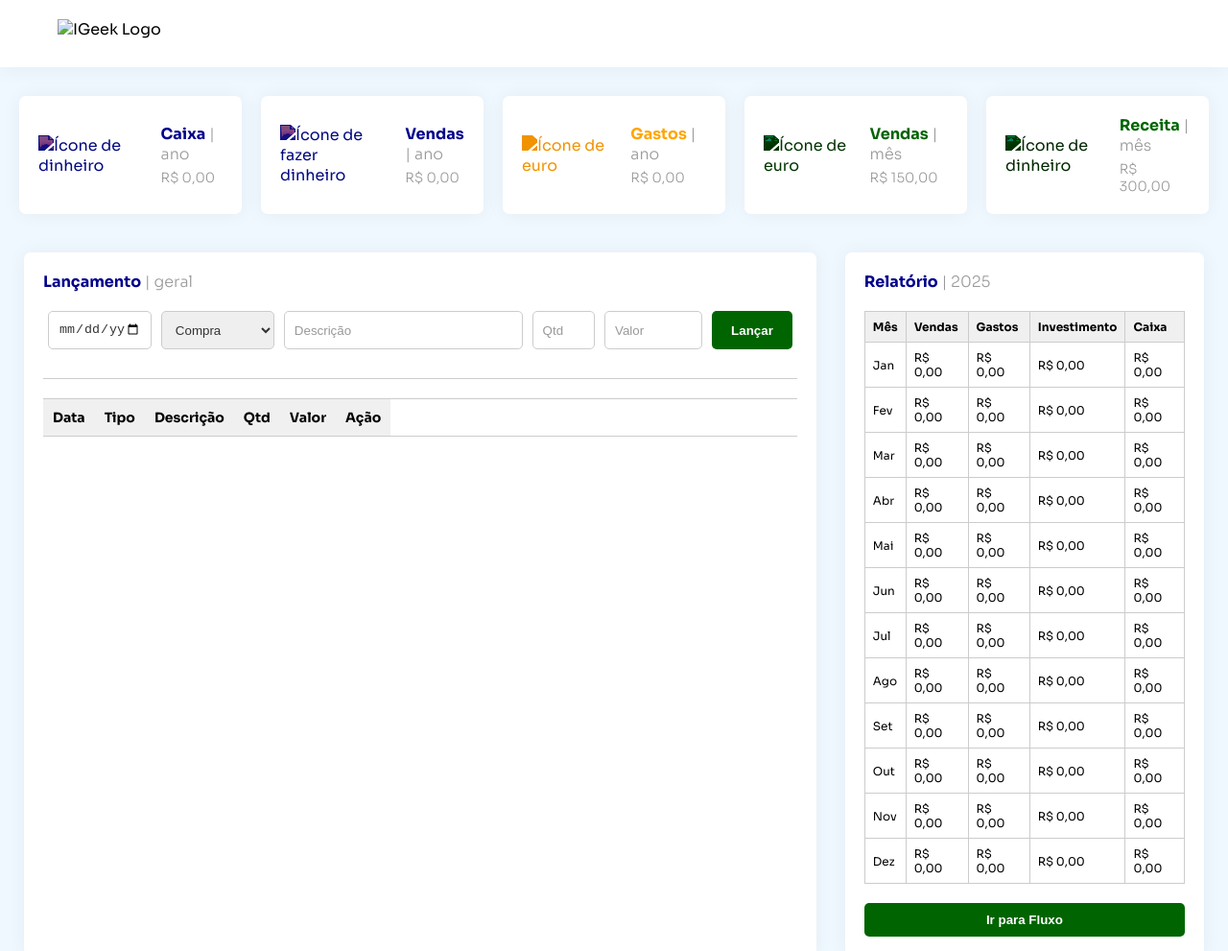
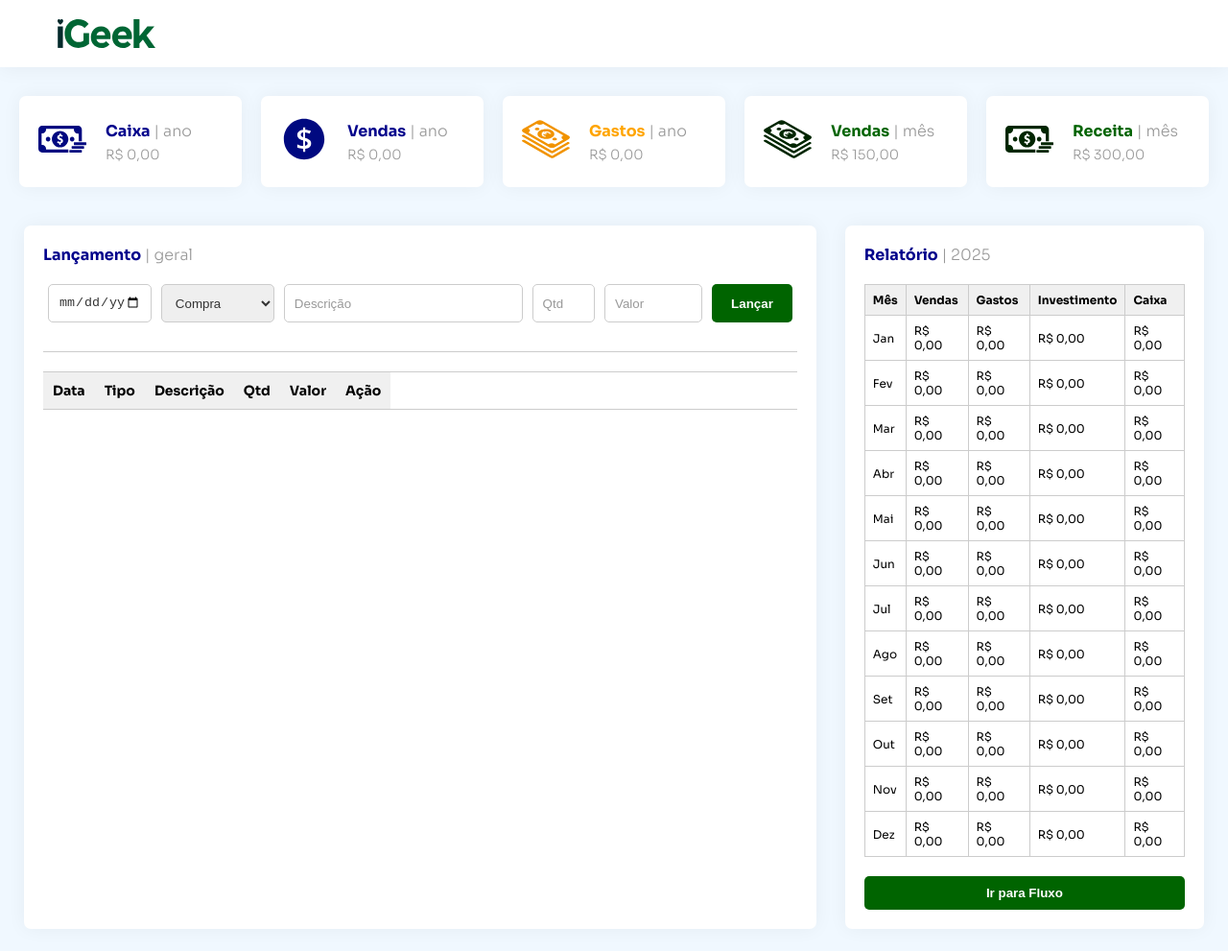
Before and after one commit to wesleytrindade17/IGeek-ControleBETA, a plain HTML site: page index.html in a window 1280 px wide. Shown: the top 991 px of the page at 96% size. Drawn offline with Linux system fonts and the light colour scheme.

Commit message:
Update index.html

```diff
--- a/index.html
+++ b/index.html
@@ -9,14 +9,14 @@
 </head>
 <body>
     <header>
-        <img src="icons/igeek-logo.svg" alt="IGeek Logo">
+        <img src="igeek-logo.svg" alt="IGeek Logo">
     </header>
     <!-- Página em branco -->
     <div class="container">
         <div class="Retangulo-Caixa">
             <div class="icon">
                 <!-- Ícone de dinheiro -->
-                <img src="icons/money-svgrepo-com.svg" alt="Ícone de dinheiro" class="blue-icon">
+                <img src="money-svgrepo-com.svg" alt="Ícone de dinheiro" class="blue-icon">
             </div>
             <div class="content">
                 <h2><span class="bold blue-text">Caixa</span><span class="light"> | ano</span></h2>
@@ -26,7 +26,7 @@
         <div class="Retangulo-Vendas">
             <div class="icon">
                 <!-- Ícone de fazer dinheiro -->
-                <img src="icons/make-money.svg" alt="Ícone de fazer dinheiro" class="blue-icon">
+                <img src="make-money.svg" alt="Ícone de fazer dinheiro" class="blue-icon">
             </div>
             <div class="content">
                 <h2><span class="bold blue-text">Vendas</span><span class="light"> | ano</span></h2>
@@ -36,7 +36,7 @@
         <div class="Retangulo-Gastos">
             <div class="icon">
                 <!-- Ícone de euro -->
-                <img src="icons/euro.svg" alt="Ícone de euro" class="orange-icon">
+                <img src="euro.svg" alt="Ícone de euro" class="orange-icon">
             </div>
             <div class="content">
                 <h2><span class="bold orange-text">Gastos</span><span class="light"> | ano</span></h2>
@@ -46,7 +46,7 @@
         <div class="Retangulo-Investimento">
             <div class="icon">
                 <!-- Ícone de euro -->
-                <img src="icons/euro.svg" alt="Ícone de euro" class="orange-icon">
+                <img src="euro.svg" alt="Ícone de euro" class="orange-icon">
             </div>
             <div class="content">
                 <h2><span class="bold green-text">Vendas</span><span class="light"> | mês</span></h2>
@@ -56,7 +56,7 @@
         <div class="Receita-Mes">
             <div class="icon">
                 <!-- Ícone de dinheiro -->
-                <img src="icons/money-svgrepo-com.svg" alt="Ícone de dinheiro" class="blue-icon">
+                <img src="money-svgrepo-com.svg" alt="Ícone de dinheiro" class="blue-icon">
             </div>
             <div class="content">
                 <h2><span class="bold green-text">Receita</span><span class="light"> | mês</span></h2>
```
